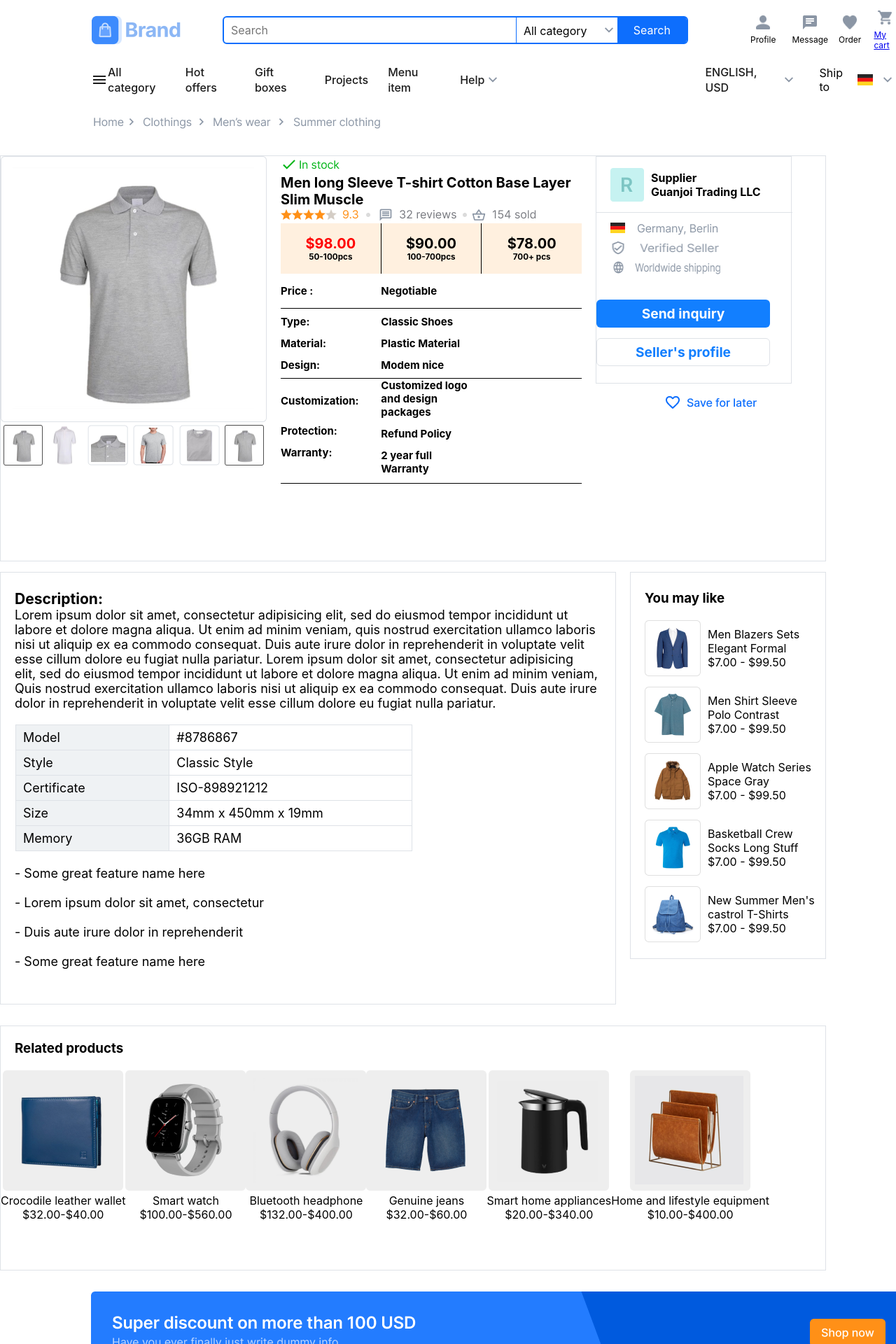
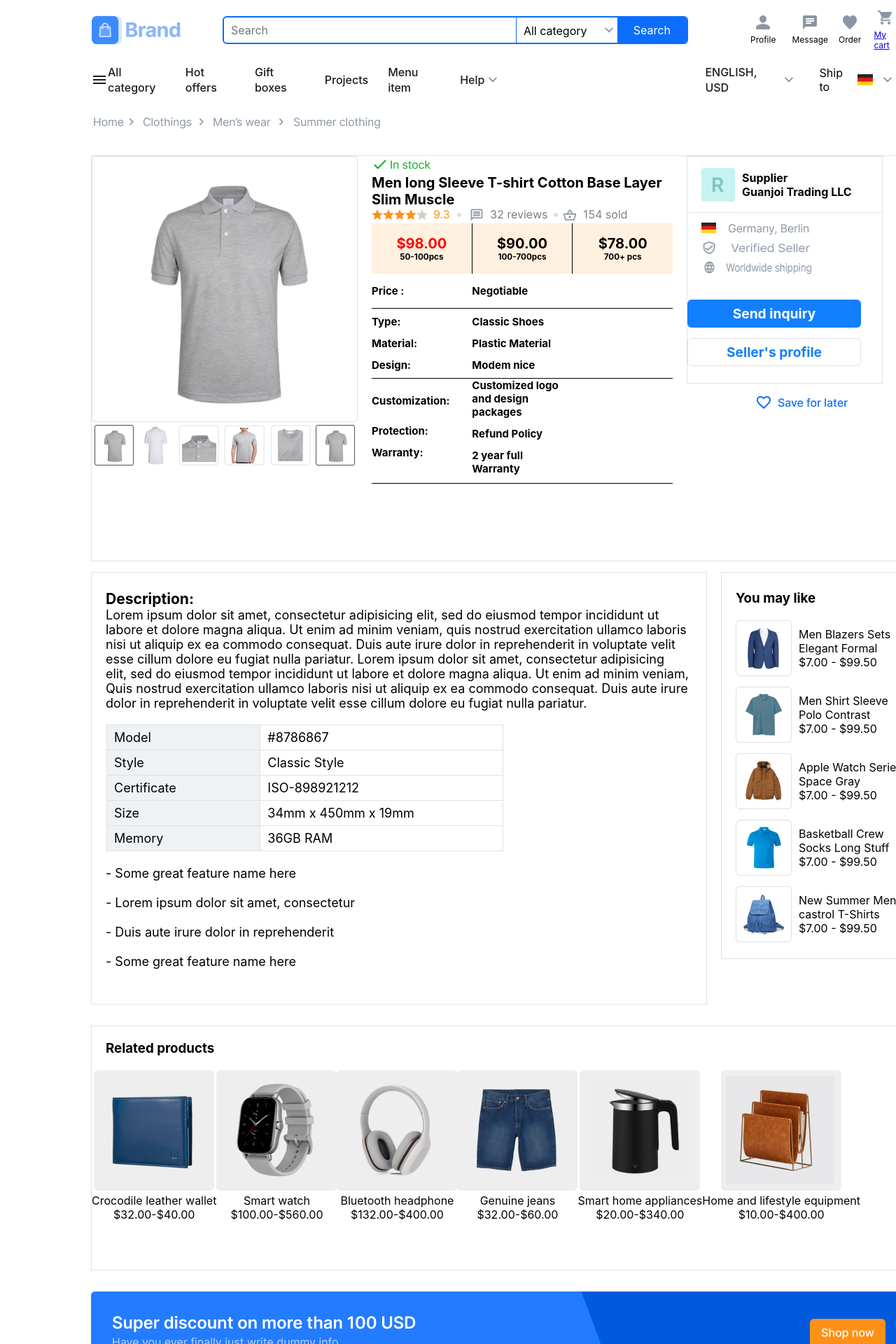
Before and after one commit to vudd95/Team2-CIJS88-MindX, a React (Create React App) app: page /product-details in a window 1280 px wide. Shown: the top 1920 px of the page at 70% size. Built offline with nearby package versions, Linux system fonts and the light colour scheme.

Commit message:
productdetails

```diff
--- a/src/pages/ProductDetails/ProductDetails.css
+++ b/src/pages/ProductDetails/ProductDetails.css
@@ -1,12 +1,15 @@
 .main {
   margin: 0 auto;
+  /* max-width: 1440px; */
   width: 1440px;
+  /* margin-left: 300px; */
 }
 .header2 {
   width: 1440px;
   height: 80px;
 }
 .content1 {
+  margin: 0 auto;
   background-color: #ffffff;
   width: 1180px;
   height: 580px;
@@ -16,6 +19,7 @@
   border-style: solid;
   border-color: #dee2e7;
   box-sizing: border-box;
+  /* margin: 0 auto; */
 }
 .content1 .content1_left {
   background-color: #ffffff;
@@ -232,11 +236,13 @@
   margin-top: 15px;
 }
 .content2 {
+  margin: 0 auto;
   margin-top: 15px;
   display: flex;
   justify-content: space-between;
   margin-bottom: 30px;
   width: 1180px;
+  /* margin: 0 auto; */
 }
 .content2 .content2_right {
   padding-top: 25px;
@@ -329,6 +335,7 @@
   border: 1px solid #dee2e7;
 }
 .content3 {
+  margin: 0 auto;
   border: 1px solid #dee2e7;
   width: 1180px;
   height: 350px;
@@ -336,6 +343,7 @@
   /* padding-left: 20px; */
   /* flex-direction: column; */
   margin-bottom: 30px;
+  /* margin: 0 auto; */
 }
 .content3 .content3_top {
   margin-bottom: 20px;
```
